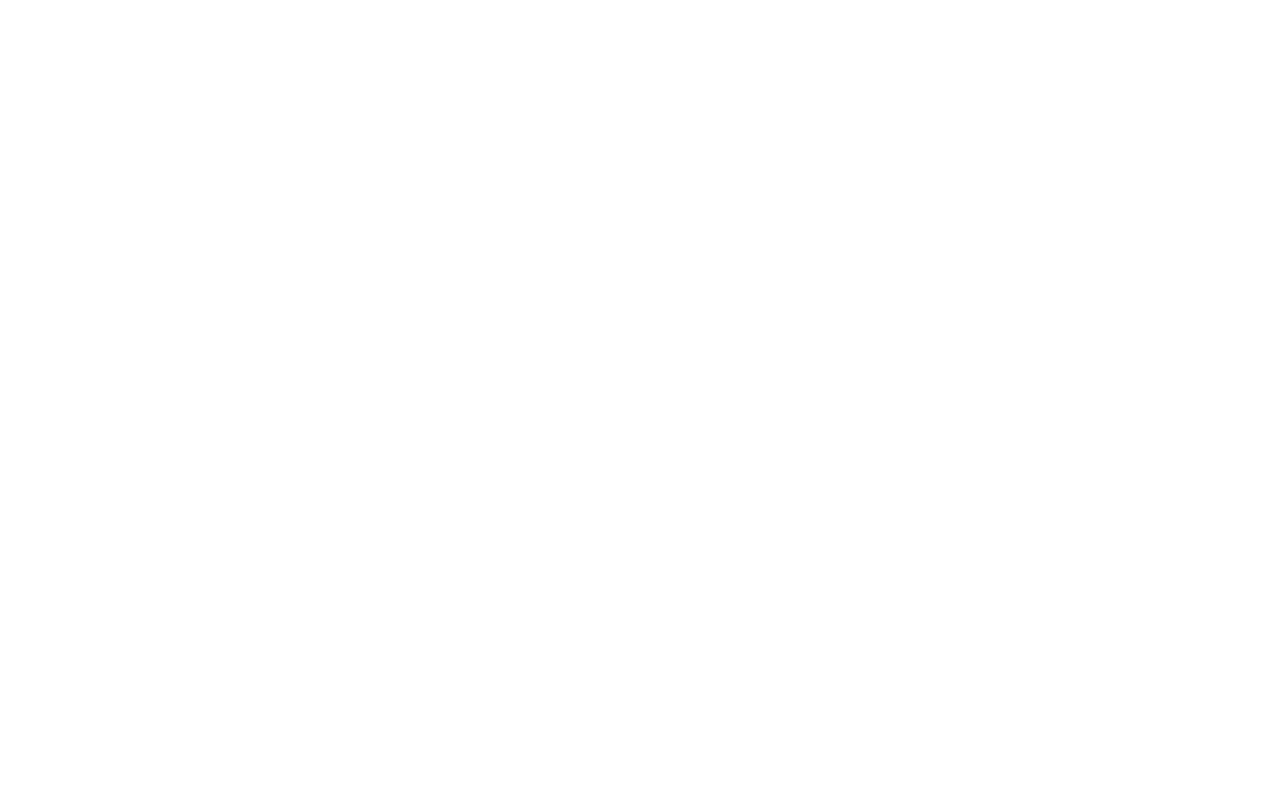
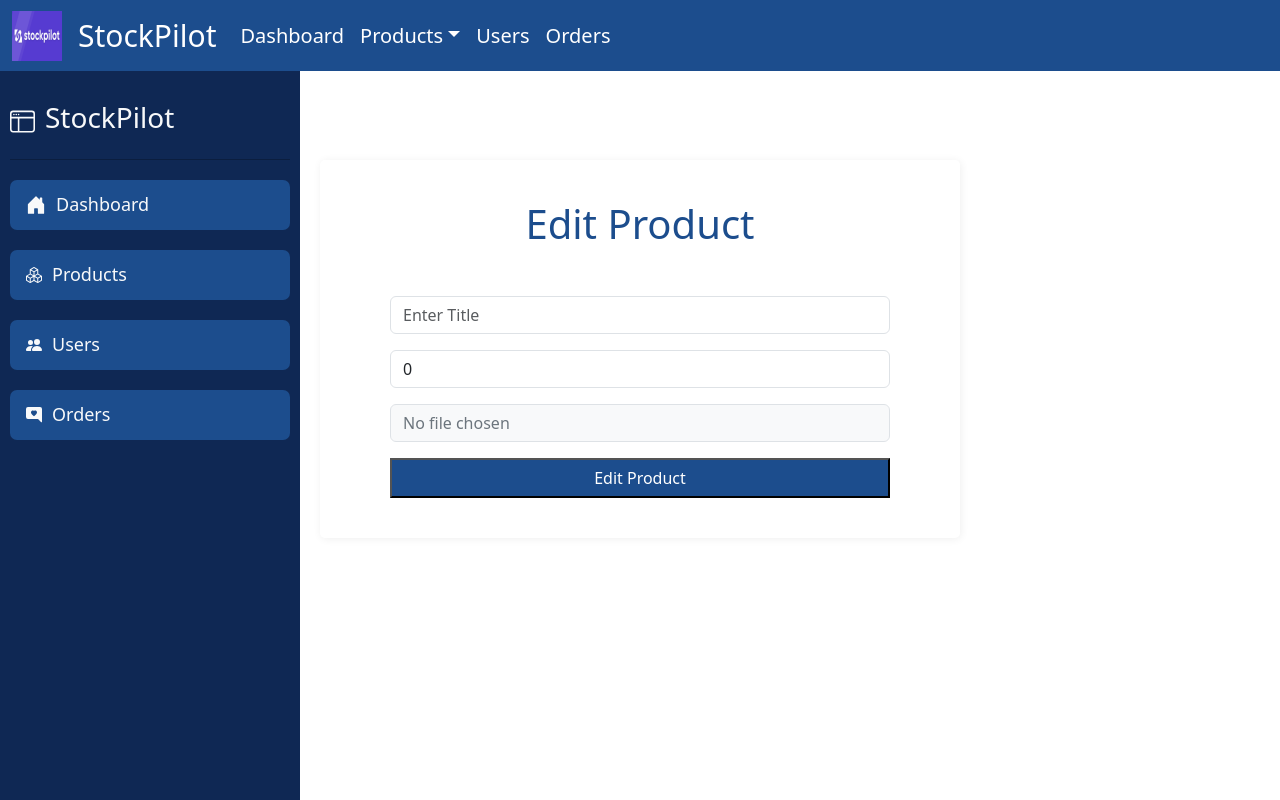
Before and after one commit to priyanshi1933/React-Mini-Project, a React (Vite) app in the folder reactproject/: page /updateprod/1 in a window 1280 px wide. Before the commit this address had no page. Built offline with nearby package versions, Linux system fonts and the light colour scheme; no server answers.

Commit message:
first commit

```diff
--- a/reactproject/src/App.tsx
+++ b/reactproject/src/App.tsx
@@ -10,6 +10,7 @@ import Products from './Components/Products'
 import Registration from './Components/Registration'
 import Login from './Components/Login'
 import AddProd from './Components/AddProd'
+import UpdateProd from './Components/UpdateProd'
 
 function App() {
 
@@ -22,6 +23,7 @@ function App() {
           <Route path='/register' element={<Registration/>}></Route>
           <Route path='/login' element={<Login/>}></Route>
           <Route path='/addprod' element={<AddProd/>}></Route>
+           <Route path='/updateprod/:id' element={<UpdateProd/>}></Route>
            <Route path='/products' element={<Products/>}></Route>
           <Route path='/users' element={<Users/>}></Route>
           <Route path='/orders' element={<Orders/>}></Route>
--- a/reactproject/src/Components/AddProd.tsx
+++ b/reactproject/src/Components/AddProd.tsx
@@ -5,42 +5,64 @@ import { useNavigate } from "react-router-dom";
 interface IProduct {
   title: string;
   price: string;
+  image: string;
 }
 const AddProd = () => {
-  const [data, setData] = useState<IProduct>({
-    title: "",
-    price: "",
-  });
+  // const [data, setData] = useState<IProduct>({
+  //   title: "",
+  //   price: "",
+  // });
+  const [title, setTitle] = useState("");
+  const [price, setPrice] = useState(0);
+  const [image, setImage] = useState<File | null>(null);
   const [msg, setMsg] = useState({
     title: "",
     price: "",
+    image: "",
   });
   const navigate = useNavigate();
-  const handleChange = (e: ChangeEvent<HTMLInputElement>) => {
-    const { name, value } = e.target;
-    setData((prev) => ({ ...prev, [name]: value }));
-    setMsg((prev) => ({ ...prev, [name]: " " }));
+
+  const handleTitleChange = (e: ChangeEvent<HTMLInputElement>) => {
+    setTitle(e.target.value);
+  };
+
+  const handlePriceChange = (e: ChangeEvent<HTMLInputElement>) => {
+    setPrice(Number(e.target.value));
+  };
+
+  const handleImageChange = (e: React.ChangeEvent<HTMLInputElement>) => {
+    if (e.target.files) setImage(e.target.files[0]);
   };
   const handleSubmit = async (e: React.FormEvent) => {
     e.preventDefault();
-    let validationErrors = { title: "", price: "" };
+    let validationErrors = { title: "", price: "", image: "" };
     let hasError = false;
-    if (data.title == "") {
+    if (title == "") {
       validationErrors.title = "Please enter title";
       hasError = true;
     }
-    if (data.price == "") {
-      validationErrors.price = "Please enter price";
+    if (price <= 0) {
+      validationErrors.price = "Please enter valid price";
+      hasError = true;
+    }
+    if (!image) {
+      validationErrors.image = "No image selected";
       hasError = true;
     }
     setMsg(validationErrors);
     if (hasError) return;
+    const formdata = new FormData();
+    formdata.append("title", title);
+    formdata.append("price", price.toString());
+    formdata.append("image", image as File);
+
     try {
-      await axios.post("http://localhost:3000/products", data);
+      await axios.post("http://localhost:3000/products", formdata);
       alert("Product created successfully");
       navigate("/products");
     } catch (error: any) {
-      alert("Something went wrong");
+      console.error("Server Error:", error.response?.data);
+      alert(error.response?.data?.message || "Something went wrong");
     }
   };
   return (
@@ -54,40 +76,13 @@ const AddProd = () => {
         <center>
           <h1 style={{ color: "#1C4D8D" }}>Add Product</h1>
           <div className="container mt-5">
-            <input
-              type="text"
-              id="title"
-              name="title"
-              value={data.title}
-              placeholder="Enter Title"
-              onChange={handleChange}
-              className="form-control mt-3"
-              style={{ width: "500px" }}
-            />
+            <input  type="text"  id="title"  name="title"  value={title}  placeholder="Enter Title"  onChange={handleTitleChange}  className="form-control mt-3"  style={{ width: "500px" }} />
             <div style={{ color: "red" }}>{msg.title}</div>
-            <input
-              type="number"
-              id="price"
-              value={data.price}
-              name="price"
-              onChange={handleChange}
-              placeholder="Enter Price"
-              className="form-control mt-3"
-              style={{ width: "500px" }}
-            />
+            <input type="number" id="price" value={price}  name="price"  onChange={handlePriceChange}  placeholder="Enter Price"  className="form-control mt-3"   style={{ width: "500px" }}  />
             <div style={{ color: "red" }}>{msg.price}</div>
-            <button
-              type="submit"
-              className="btn-lg mt-3"
-              style={{
-                width: "500px",
-                height: "40px",
-                background: "#1C4D8D",
-                color: "white",
-              }}
-            >
-              Add Product
-            </button>
+            <input type="file" id="image" name="image"  onChange={handleImageChange} className="form-control mt-3" style={{ width: "500px" }}/>
+            <div style={{ color: "red" }}>{msg.image}</div>
+            <button type="submit"  className="btn-lg mt-3" style={{ width: "500px", height: "40px", background: "#1C4D8D",  color: "white",  }} > Add Product</button>
           </div>
         </center>
       </form>
--- /dev/null
+++ b/reactproject/src/Components/UpdateProd.tsx
@@ -0,0 +1,98 @@
+import axios from "axios";
+import React, { useEffect, useState } from "react";
+import { useNavigate, useParams } from "react-router-dom";
+import Sidebar from "./Sidebar";
+
+const UpdateProd = () => {
+  const { id } = useParams();
+  const navigate = useNavigate();
+  const [title, setTitle] = useState("");
+  const [price, setPrice] = useState(0);
+  const [image, setImage] = useState<File | null>(null);
+  const [imageName, setImageName] = useState("No file chosen");
+  const [msg, setMsg] = useState({
+    title: "",
+    price: "",
+    image: "",
+  });
+  useEffect(() => {
+    axios
+      .get(`http://localhost:3000/products/${id}`)
+      .then((res) => {
+        setTitle(res.data.title);
+        setPrice(res.data.price);
+        setImageName(res.data.image || "No file chosen");
+      })
+      .catch((err) => console.error("Error Fetching Record:", err));
+  }, [id]);
+
+  const handleImageChange = (e: React.ChangeEvent<HTMLInputElement>) => {
+    const file = e.target.files?.[0];
+    if (file) {
+      setImage(file);
+      setImageName(file.name);
+    }
+  };
+
+  const handleSubmit = async (e: React.FormEvent) => {
+    e.preventDefault();
+    let validationErrors = { title: "", price: "", image: "" };
+    let hasError = false;
+    if (title == "") {
+      validationErrors.title = "Please enter title";
+      hasError = true;
+    }
+    if (price <= 0) {
+      validationErrors.price = "Please enter valid price";
+      hasError = true;
+    }
+
+    setMsg(validationErrors);
+    if (hasError) return;
+    const formData = new FormData();
+    formData.append("title", title);
+    formData.append("price", price.toString());
+    if (image) formData.append("image", image);
+    try {
+      await axios.put(`http://localhost:3000/products/${id}`, formData, {
+        headers: {
+          "Content-Type": "multipart/form-data",
+        },
+      });
+      alert("Product Updated Successfully");
+      navigate("/products");
+    } catch (error) {
+      console.error("Update failed", error);
+    }
+  };
+
+  return (
+    <>
+      <Sidebar />
+      <div style={{ marginLeft: "300px", marginTop: "70px", padding: "20px" }} className="content" ></div>
+      <form method="post" className="add" onSubmit={handleSubmit}>
+        <center>
+          <h1 style={{ color: "#1C4D8D" }}>Edit Product</h1>
+          <div className="container mt-5">
+            <input type="text" id="title" name="title"  value={title} placeholder="Enter Title" onChange={(e) => setTitle(e.target.value)}  className="form-control mt-3" style={{ width: "500px" }}/>
+            <div style={{ color: "red" }}>{msg.title}</div>
+            <input type="number" id="price" value={price} name="price" onChange={(e) => setPrice(Number(e.target.value))} placeholder="Enter Price"  className="form-control mt-3" style={{ width: "500px" }}/>
+            <div style={{ color: "red" }}>{msg.price}</div>
+
+
+            <div className="mt-3" style={{ width: "500px", textAlign: "left" }}>
+              <label htmlFor="image" className="form-control" style={{ cursor: "pointer",backgroundColor: "#f8f9fa", color: "#6c757d",}}> {imageName}</label>
+              <input type="file" id="image" name="image" onChange={handleImageChange} style={{ display: "none" }}/>
+            </div>
+            <div style={{ color: "red" }}>{msg.image}</div>
+            <button type="submit" className="btn-lg mt-3" style={{  width: "500px",  height: "40px",  background: "#1C4D8D",  color: "white",}}>
+              Edit Product
+            </button>
+          </div>
+        </center>
+      </form>
+    </>
+  );
+};
+
+export default UpdateProd;
```
Also changed, not shown: reactproject/src/Components/Products.tsx (+70 -12 lines).
